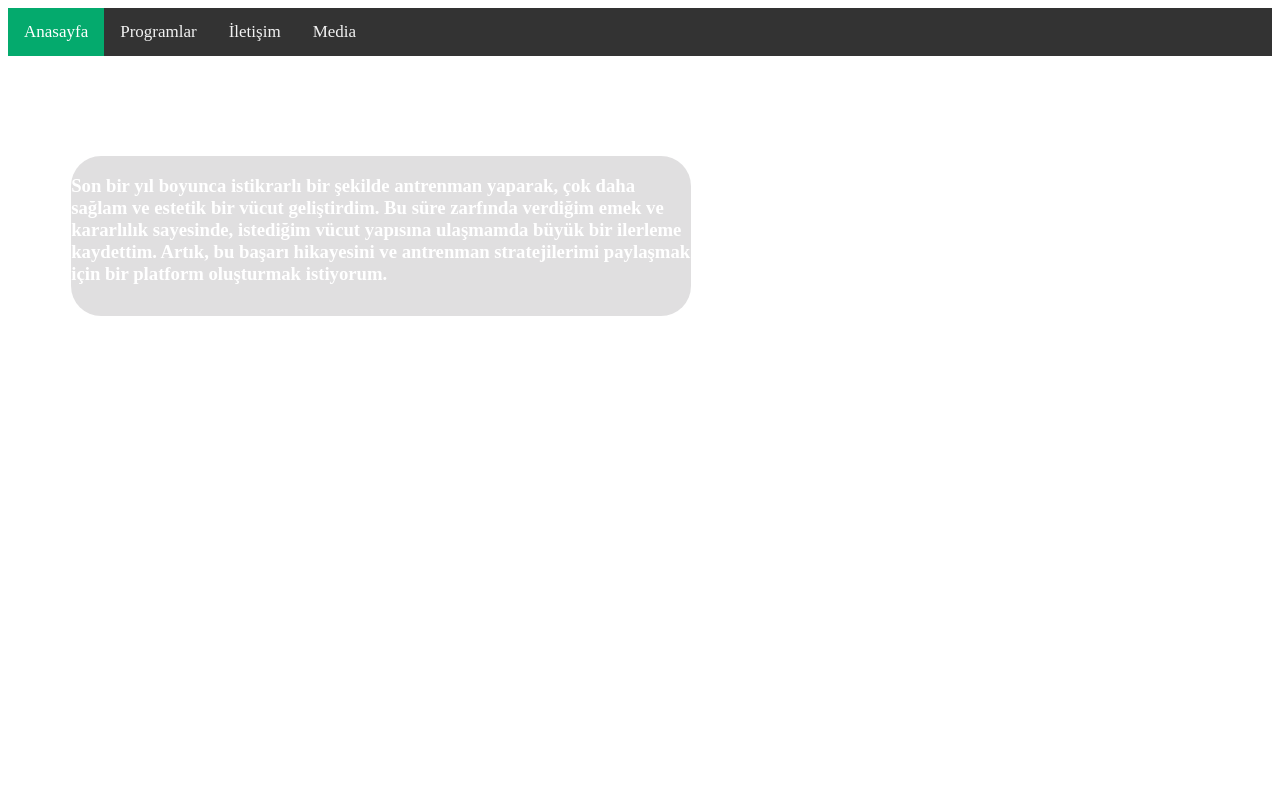
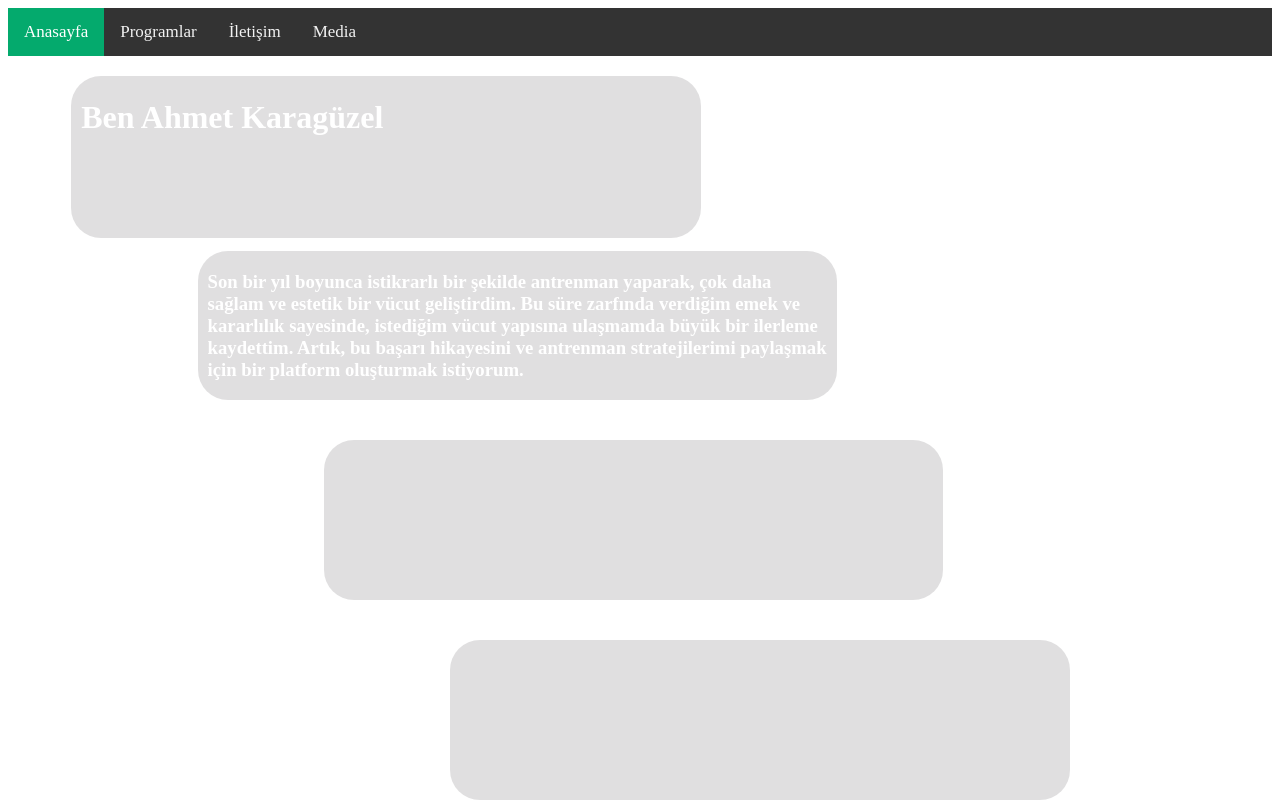
Before and after one commit to alisabourii/ahmetBodayWebSite, a plain HTML site: page home.html in a window 1280 px wide. Drawn offline with Linux system fonts and the light colour scheme.

Commit message:
Add files via upload

```diff
--- a/style.css
+++ b/style.css
@@ -30,18 +30,52 @@ background-color: #04AA6D;
 color: white;
 }
 
-.boxText{
+.ahmetBox{
         height: 160px; width: 49%;
         background-color: rgba(193, 192, 193, .5);
         margin-top: 20px;
         float: left;
         margin-left: 5%;
-        border-radius: 30px;}
+        border-radius: 30px;
+        padding-top: 2px;padding-left: 10px;
+        }
+.ahmetBox:hover{
+        background-color: white;
+        color: black;
+}
+
+.boxText{
+        height: 20%; width: 49%;
+        background-color: rgba(193, 192, 193, .5);
+        margin-top: 1%;
+        float: left;
+        margin-left: 15%;
+        border-radius: 30px;
+        padding-top: 2px;padding-left: 10px;padding-right: 10px;}
 .boxText:hover{
         background-color: white;
         color: black;
 }
+.boxText2{
+        height: 160px; width: 49%;
+        background-color: rgba(193, 192, 193, .5);
+        margin-top: 40px;
+        float: left;
+        margin-left: 25%;
+        border-radius: 30px;}
+.boxText2:hover{
+        background-color: white;
+        color: black;
+}
 
-mark{
-        color: transparent;
-        background-color: transparent;}
+.boxText3{
+        height: 160px; width: 49%;
+        background-color: rgba(193, 192, 193, .5);
+        margin-top: 40px;
+        float: left;
+        margin-left: 35%;
+        border-radius: 30px;}
+.boxText3:hover{
+        background-color: white;
+        color: black;
+}
```
